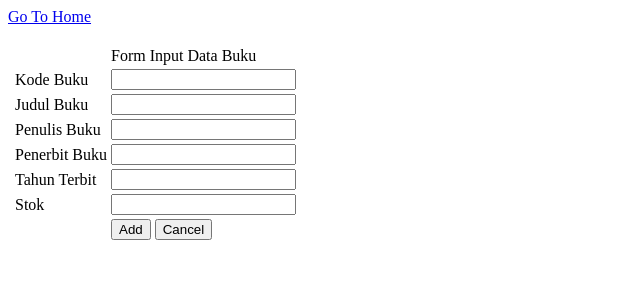
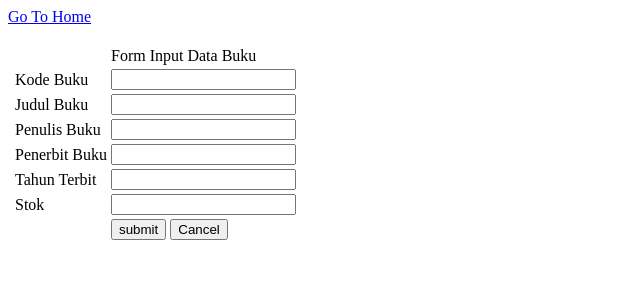
Before and after one commit to nabilarizkanr/Tugas-Form, a PHP site: page /form_buku.php in a window 1280 px wide. Shown: the top 300 px of the page, without its empty margins (0-640 px from the left). Run offline with PHP 8.4, Linux system fonts and the light colour scheme.

Commit message:
Mengubah value dari Add menjadi submit

```diff
--- a/form_buku.php
+++ b/form_buku.php
@@ -47,7 +47,7 @@
         <tr>
             <td> </td>
             <td> </td>
-            <td><input type="submit" name="Submit" value="Add">
+            <td><input type="submit" name="Submit" value="submit">
                 <input type="reset" name="reset" value="Cancel"></td>
         </tr>
     </table>
```
